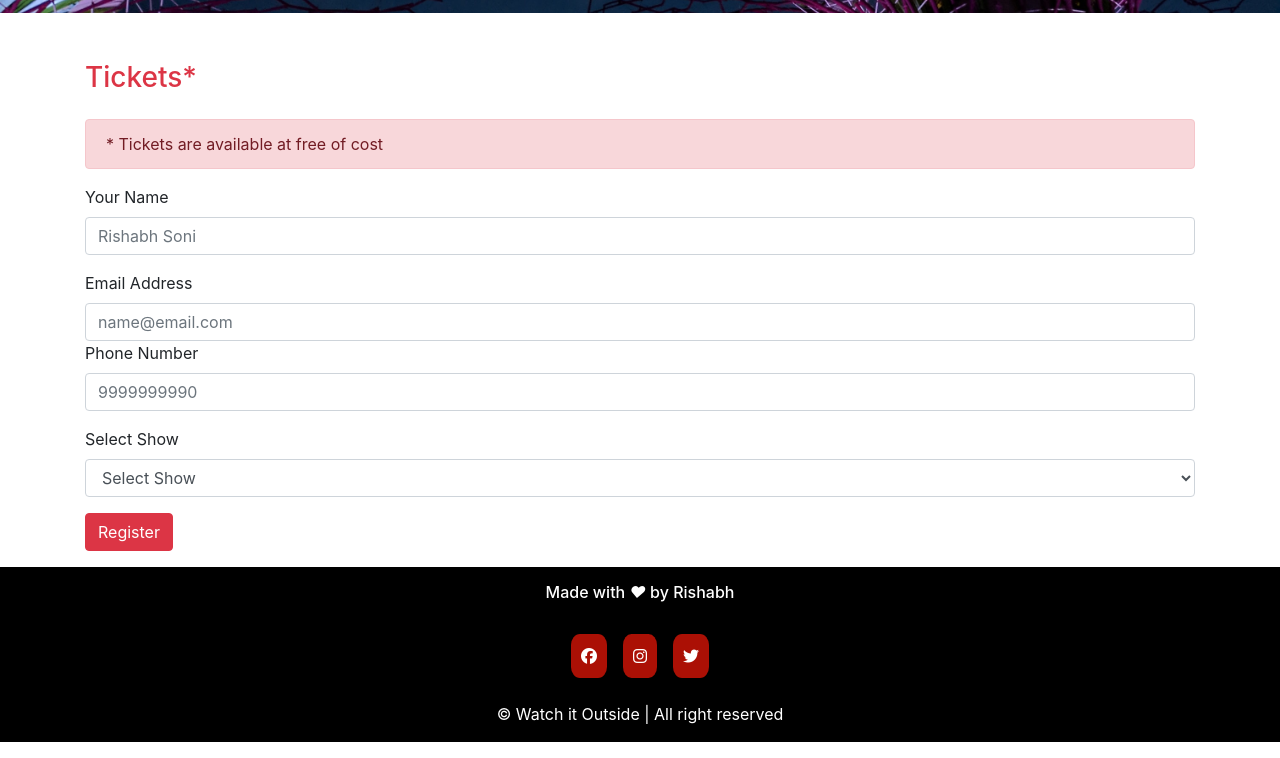
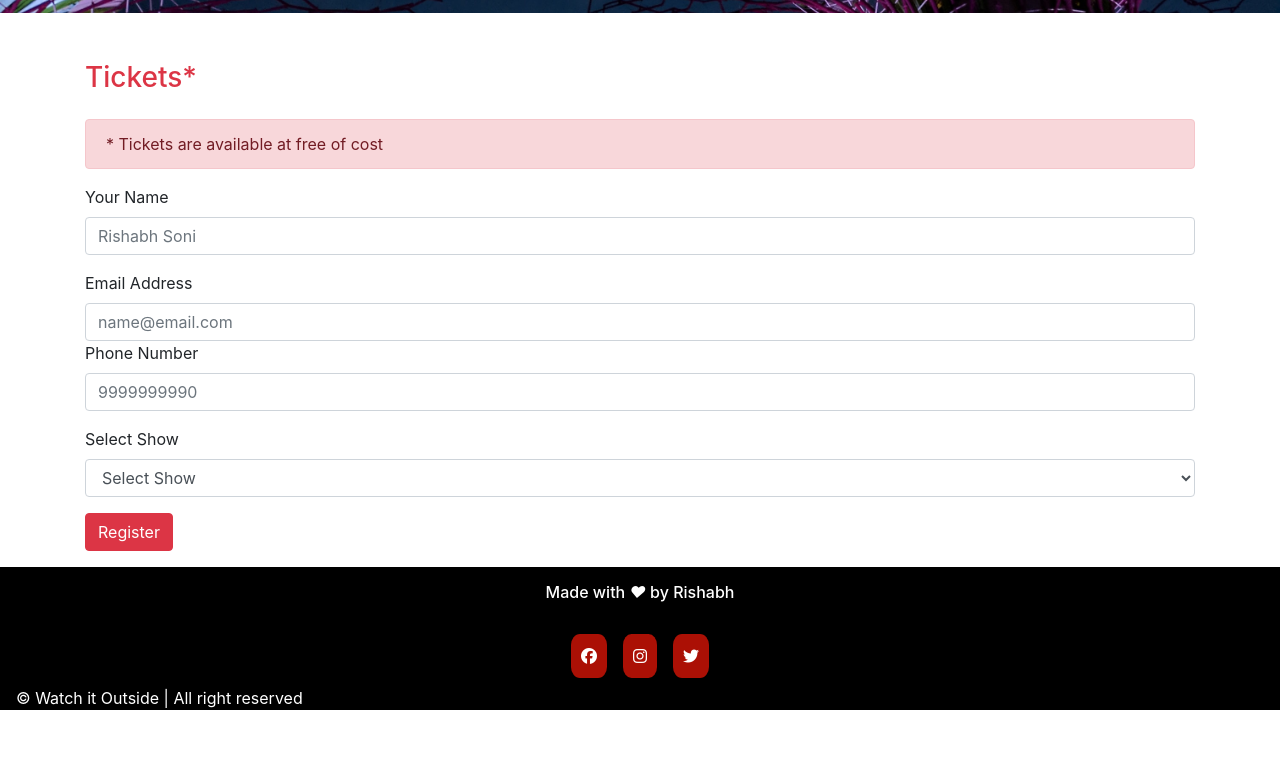
Before and after one commit to ItsRishuDev/Watch_It_Outside, a plain HTML site: page index.html in a window 1280 px wide. Shown: the part 2609-3367 px from the top of the page. After the commit the page ends 3333 px from the top, so only its background shows below. Drawn offline with nearby package versions, Linux system fonts and the light colour scheme.

Commit message:
Update index.html

```diff
--- a/index.html
+++ b/index.html
@@ -370,7 +370,7 @@
         <a href="https://www.instagram.com/" class="socialmedia nav-item m-2"><i class="fab fa-instagram"></i></a>
         <a href="https://www.twitter.com/" class="socialmedia nav-item m-2"><i class="fab fa-twitter"></i></a>
       </span>
-      <p class="text-white text-center p-3"> &copy; Watch it Outside | All right reserved</p>
+      <span class="text-white text-center p-3"> &copy; Watch it Outside | All right reserved</span>
     </footer>
     </div>
     <!-- Optional JavaScript -->
```
